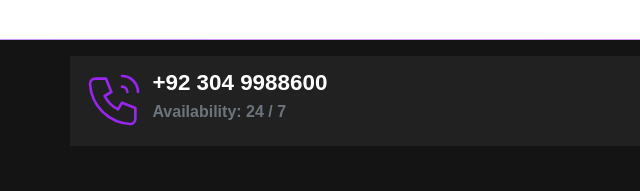
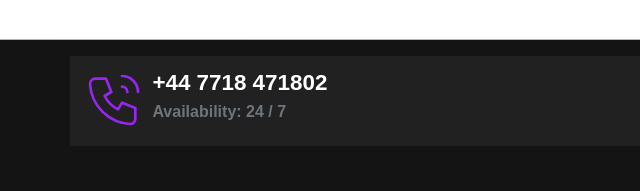
Before and after one commit to faizy644/bizmatters, a website: page financial-services.html in a window 1280 px wide. Shown: the part 1412-1603 px from the top of the page, 0-640 px from the left. Drawn offline with nearby package versions, Linux system fonts and the light colour scheme; files that its build step writes are made by us from their sources.

Commit message:
Update financial-services.html

```diff
--- a/financial-services.html
+++ b/financial-services.html
@@ -134,7 +134,7 @@ Looking forward to hear from you soon.
           </svg>
         </div>
         <div class="contact-box__info">
-          <a href="https://wa.me/+923049988600" target="_blank" class="contact-box__info--title">+92 304 9988600</a>
+          <a href="https://wa.me/+447718471802" target="_blank" class="contact-box__info--title">+44 7718 471802</a>
           <p class="contact-box__info--subtitle"> Availability: 24 / 7</p>
         </div>
       </div>
```
